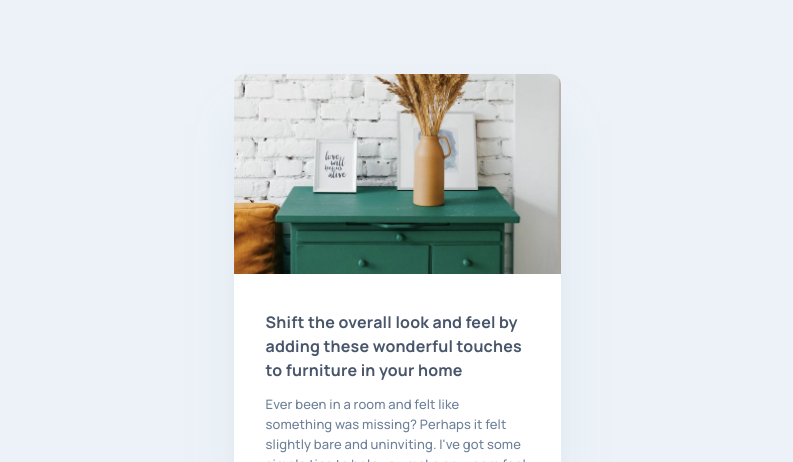
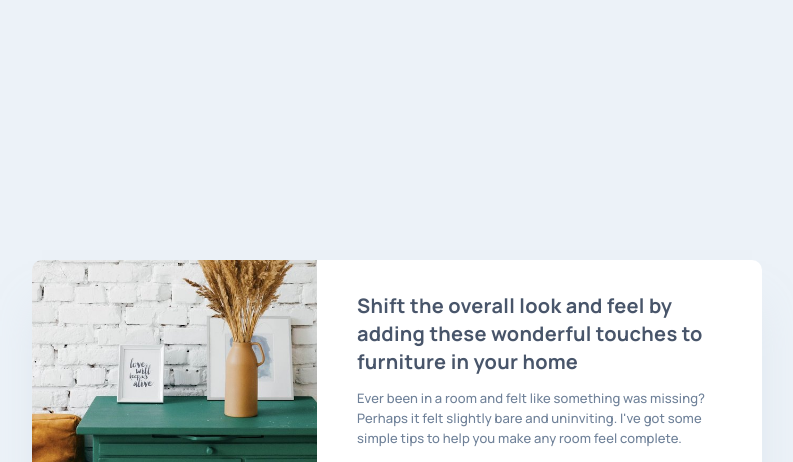
Before and after one commit to AdamHaniff/Article-Preview-Component, a website built with Parcel: page index.html in a window 1536 px wide. Shown: the top 462 px of the page, without its empty margins (371-1164 px from the left). Built offline with nearby package versions, Linux system fonts and the light colour scheme.

Commit message:
Styled text container for desktop layout

```diff
--- a/sass/main.scss
+++ b/sass/main.scss
@@ -104,6 +104,7 @@ body {
 // ******* AUTHOR CONTAINER ********
 .author-container {
   display: flex;
+  align-items: center;
 
   &__img {
     width: 4rem;
@@ -192,7 +193,78 @@ body {
 // ******* 376px MEDIA QUERY *******
 @media (min-width: 23.5em) {
   body {
-    padding: 7.4rem 0 8.1rem;
+    height: 100vh;
+    padding: 0;
+    align-items: center;
+  }
+}
+
+// ******** DESKTOP LAYOUT ********
+
+// ***** DESKTOP HOVER STATES *****
+@media (min-width: 62em) {
+  .author-container__share-btn:hover,
+  .share-container__hide-btn:hover {
+    cursor: pointer;
+  }
+}
+
+// ****** 1440px MEDIA QUERY ******
+@media (min-width: 90em) {
+  // ********** COMPONENT **********
+  .component {
+    max-width: initial;
+    min-height: initial;
+    width: 73rem;
+    height: 28rem;
+    display: flex;
+
+    &__image-container {
+      max-width: initial;
+      max-height: initial;
+      width: 28.5rem;
+      height: 28rem;
+      border-radius: 1rem 0 0 1rem;
+    }
+
+    &__img {
+      width: 123%;
+      transform: initial;
+    }
+  }
+
+  // ******* TEXT CONTAINER ********
+  .text-container {
+    width: 44.5rem;
+    padding: 3.2rem 4rem;
+    border-radius: 0 1rem 1rem 0;
+
+    &__header {
+      font-size: 2rem;
+      line-height: 2.8rem;
+      letter-spacing: 0.025rem;
+    }
+
+    &__paragraph {
+      max-width: initial;
+      max-height: initial;
+      margin-bottom: 2rem;
+    }
+  }
+
+  // ****** AUTHOR CONTAINER ******
+  .author-container {
+    &__img {
+      margin-right: 1.6rem;
+    }
+
+    &__name-date {
+      margin-right: 1.6rem;
+    }
+  }
+
+  // ******* SHARE CONTAINER *******
+  .share-container {
   }
 }
 
```
Also changed, not shown: css/main.css, 1 other file.
